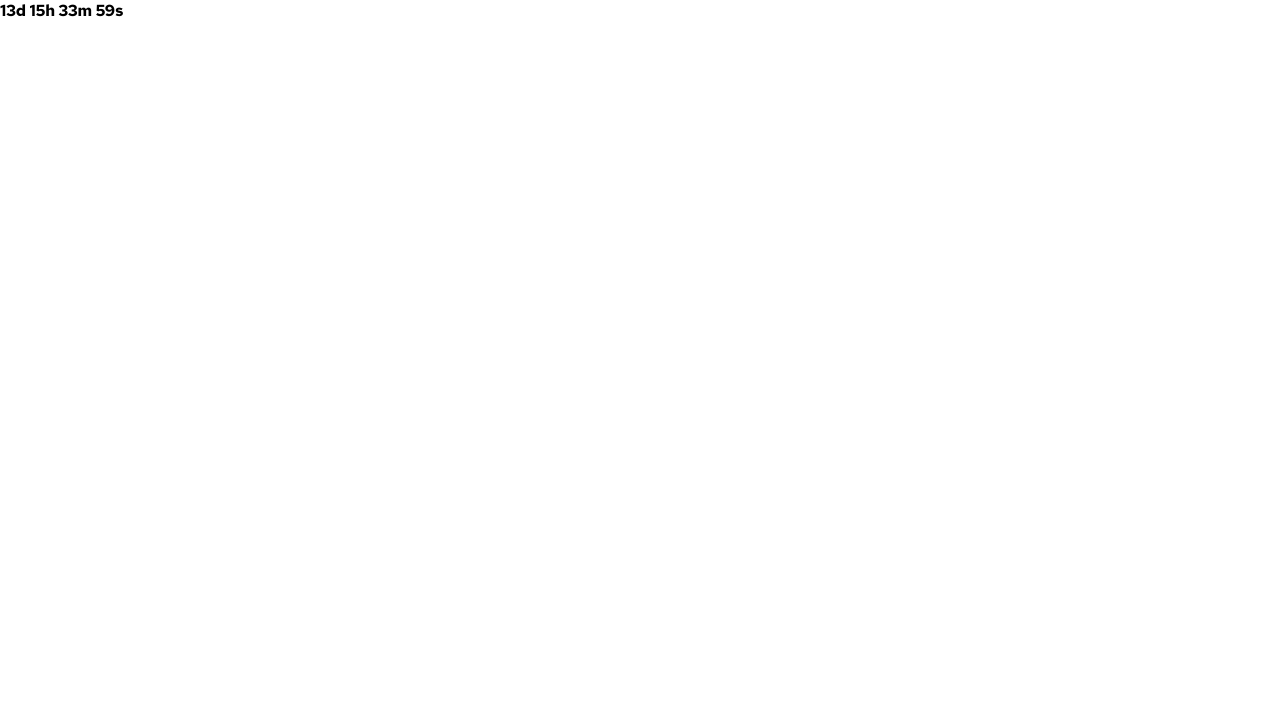
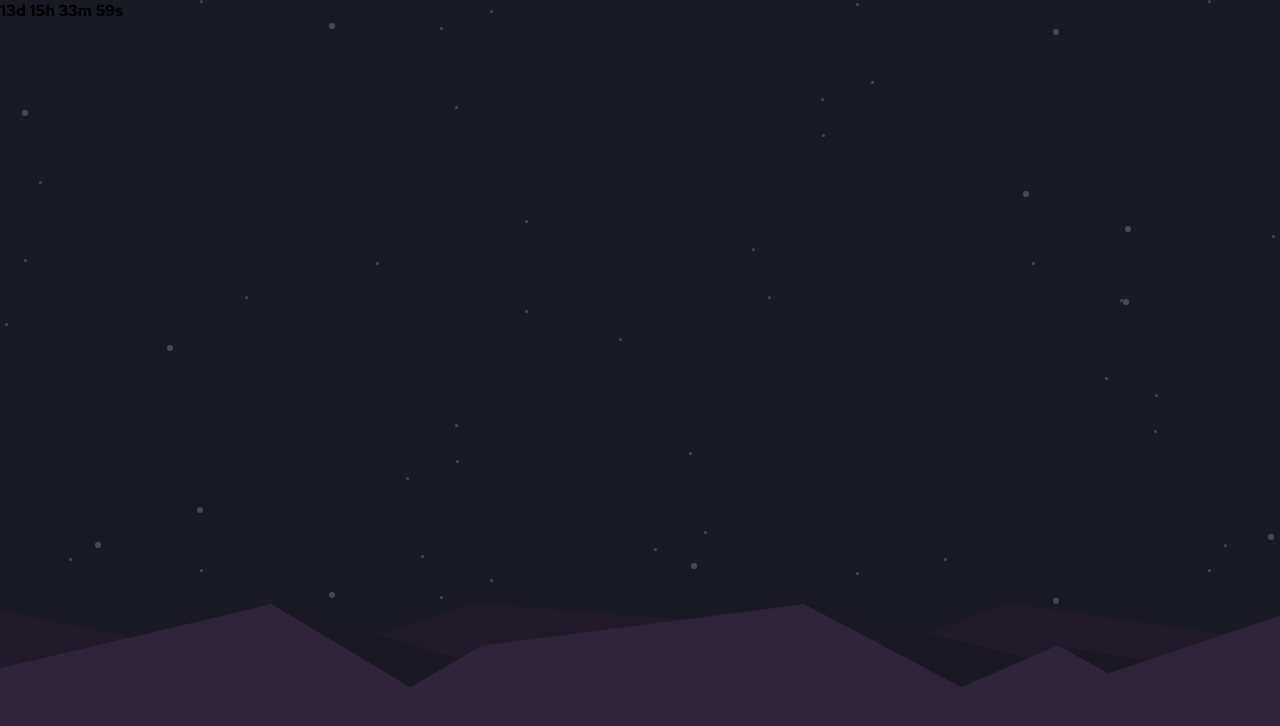
Before and after one commit to Mateeb11/launch-countdown-timer, a React (Vite) app: page / in a window 1280 px wide. Shown: the top 726 px of the page. Built offline with nearby package versions, Linux system fonts and the light colour scheme.

Commit message:
adding the background images

```diff
--- a/src/App.jsx
+++ b/src/App.jsx
@@ -1,11 +1,14 @@
 import "./App.scss";
 
 import Countdown from "./Components/Countdown/CountDown";
+
+import prettyHills from "./assets/pattern-hills.svg";
 
 function App() {
   return (
     <>
       <Countdown></Countdown>
+      {/* <img src={prettyHills} alt="" hidden /> */}
     </>
   );
 }
--- a/src/App.scss
+++ b/src/App.scss
@@ -0,0 +1,8 @@
+html {
+  height: 100%;
+  background-color: var(--blackish);
+  background-image: url("./assets/pattern-hills.svg"),
+    url("./assets/bg-stars.svg");
+  background-repeat: no-repeat, repeat;
+  background-position: bottom, top;
+}
```
